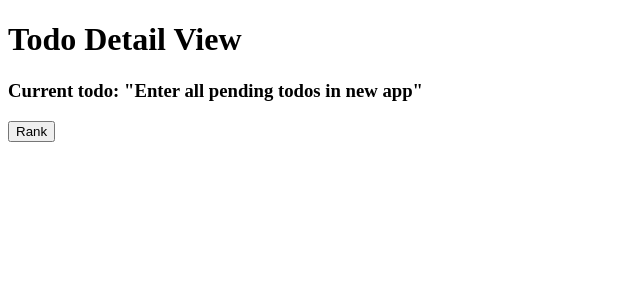
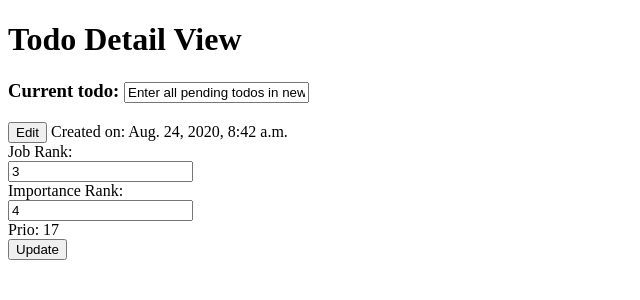
Before and after one commit to cyrilwelschen/todo_app, a Django app: page /todos/2/ in a window 1280 px wide. Shown: the top 300 px of the page, without its empty margins (0-640 px from the left). Run offline with Django 3.2, Linux system fonts and the light colour scheme; data comes from the database, SQL or seed files in the repository; both versions use the stored data as it was after the commit.

Commit message:
basic todo app working

```diff
--- a/todos/models.py
+++ b/todos/models.py
@@ -6,6 +6,9 @@ from django.utils import timezone
 
 class Todo(models.Model):
     todo_text = models.CharField(max_length=500)
+    job_rank = models.IntegerField(default=0)
+    imp_rank = models.IntegerField(default=0)
+    prio = models.IntegerField(default=0)
     creation_date = models.DateTimeField('date created')
 
     def __str__(self):
--- a/todos/templates/todos/detail.html
+++ b/todos/templates/todos/detail.html
@@ -8,24 +8,26 @@
 </head>
 
 <body>
-    <h1>Todo Detail View</h1>
-    {% if error_message %}<p><strong>{{ error_message }}</strong></p>{% endif %}
-    <h3>Current todo: "{{ todo }}"</h3>
 
-    <form action="{% url 'todos:rank' todo.id %}" method="post">
+    <form action="{% url 'todos:update' todo.id %}" method="post">
         {% csrf_token %}
-        {% for prio in todo.priority_set.all %}
-        <input type="radio" name="prio" id="priority{{ forloop.counter }}" value="{{ priority.id }}">
-        <label for="priority{{ forloop.counter }}">{{ priority.prio }}</label><br>
-        {% endfor %}
-        <input type="submit" value="Rank">
+        <h1>Todo Detail View</h1>
+        {% if error_message %}<p><strong>{{ error_message }}</strong></p>{% endif %}
+        <div>
+            <h3>Current todo:
+                <input type="text" name="todo_text" id="todo_text" value="{{todo.todo_text}}"><br>
+            </h3>
+            <button>Edit</button>
+            Created on: {{ todo.creation_date }}
+        </div>
+        <label for="job-rank">Job Rank:</label><br>
+        <input type="number" name="job_rank" id="job-rank" value="{{todo.job_rank}}"><br>
+        <label for="imp-rank">Importance Rank:</label><br>
+        <input type="number" name="imp_rank" id="imp-rank" value="{{todo.imp_rank}}"><br>
+        Prio: {{ todo.prio }} <br>
+        <input type="submit" value="Update">
     </form>
 
-    <ul>
-        {% for prio in todo.priority_set.all %}
-        <li>{{prio}}</li>
-        {% endfor %}
-    </ul>
 </body>
 
 </html>
--- a/todos/urls.py
+++ b/todos/urls.py
@@ -7,5 +7,5 @@ urlpatterns = [
     path('', views.main, name='main'),
     path('<int:todo_id>/', views.detail, name='detail'),
     path('<int:todo_id>/priority', views.priority, name='prio'),
-    path('<int:todo_id>/rank/', views.rank, name='rank'),
+    path('<int:todo_id>/update/', views.update, name='update'),
 ]
--- a/todos/views.py
+++ b/todos/views.py
@@ -1,10 +1,10 @@
-from django.shortcuts import render, get_object_or_404
+from django.shortcuts import render, get_object_or_404, redirect
 from django.http import HttpResponse, HttpResponseRedirect
 from .models import Todo, Priority
 
 
 def main(request):
-    latest_todo_list = Todo.objects.order_by('-creation_date')[:5]
+    latest_todo_list = Todo.objects.order_by('-prio', 'creation_date')
     context = {
         'latest_todo_list': latest_todo_list,
     }
@@ -20,13 +20,12 @@ def priority(request, todo_id):
     return HttpResponse("You're looking at priority of todo {}".format(todo_id))
 
 
-def rank(request, todo_id):
+def update(request, todo_id):
     todo = get_object_or_404(Todo, pk=todo_id)
-    try:
-        selected_priority = todo.priority_set.get(pk=request.POST['priority'])
-    except (KeyError, Priority.DoesNotExist):
-        return render(request, 'todos/detail.html', {'todo': todo, 'error_message': "Didn't select a Prio"})
-    else:
-        selected_priority += 1
-        selected_priority.save()
-        return HttpResponseRedirect(reversed('todos:details', args=(todo.id)))
+    todo.job_rank = request.POST['job_rank']
+    todo.imp_rank = request.POST['imp_rank']
+    todo.prio = int(3 * int(request.POST['job_rank']) +
+                    2 * int(request.POST['imp_rank']))
+    todo.todo_text = request.POST['todo_text']
+    todo.save()
+    return redirect('/todos/')
```
Also changed, not shown: todos/templates/todos/main.html (+36 -3 lines), db.sqlite3, todos/migrations/0002_auto_20200824_1319.py (added), todos/migrations/0003_todo_prio.py (added).
